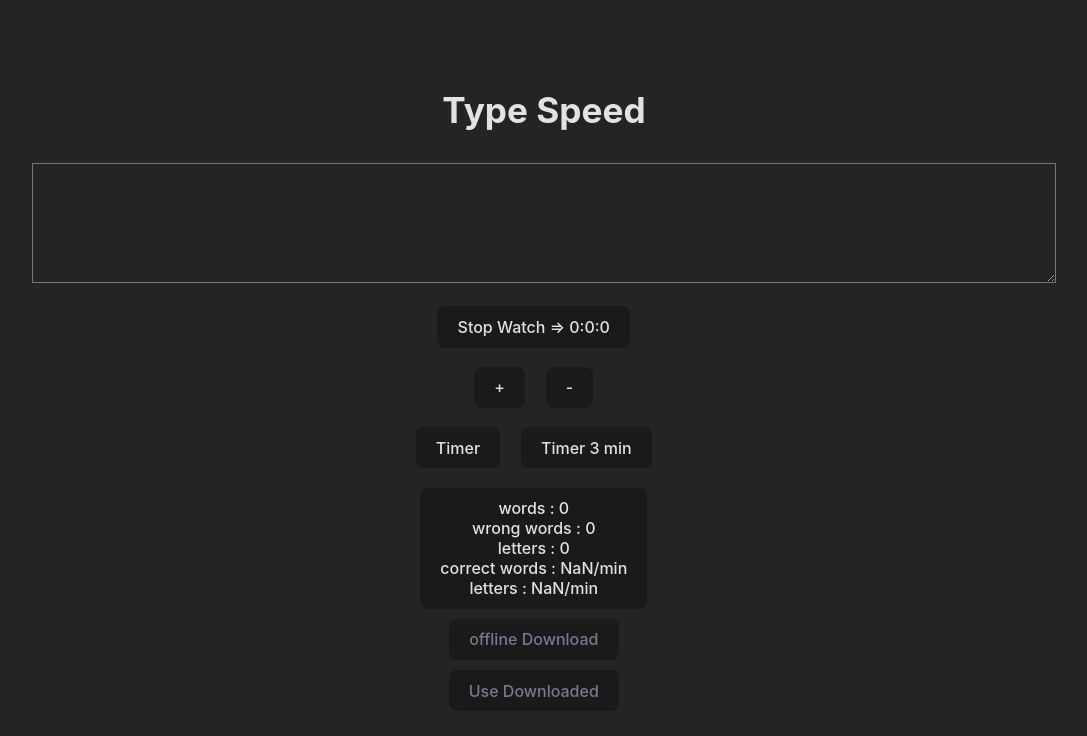
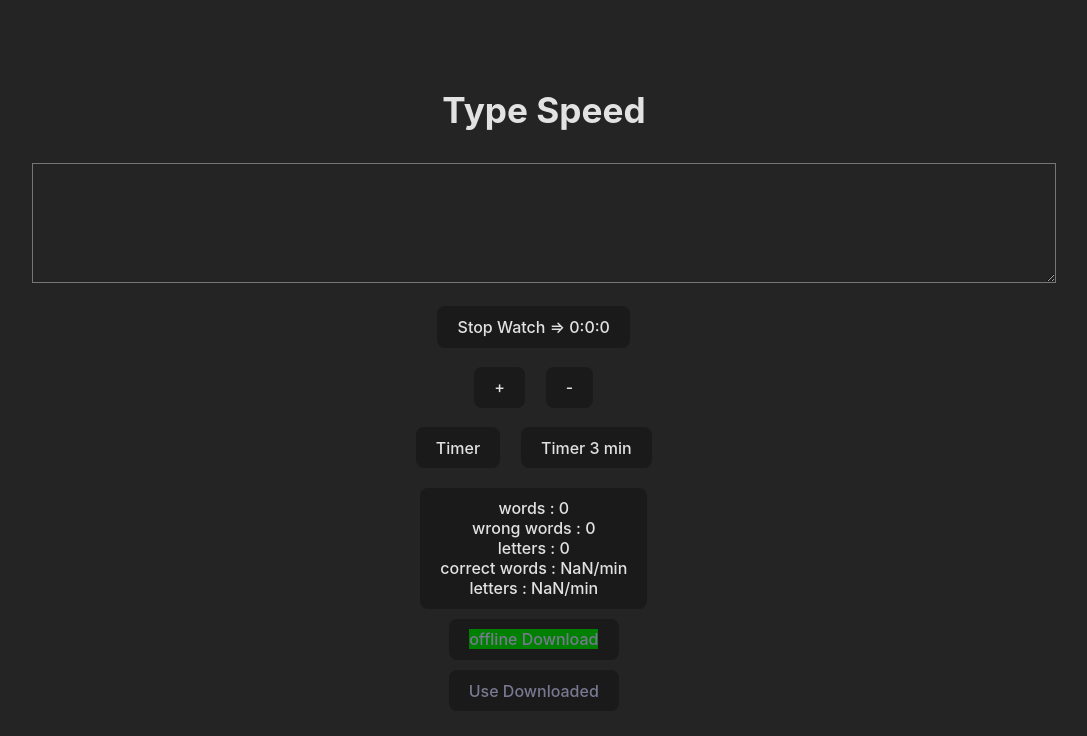
Before and after one commit to EmmanuelAkigbogun/love, a React (Vite) app in the folder love/: page / in a window 1280 px wide. Shown: the top 736 px of the page, without its empty margins (96-1183 px from the left). Built offline with nearby package versions, Linux system fonts and the light colour scheme; no server answers.

Commit message:
Update Files.jsx

```diff
--- a/love/src/Files.jsx
+++ b/love/src/Files.jsx
@@ -13,8 +13,8 @@ let stab=useRef(null)
         <>
         <section className="love">
             <button>
-                <a ClassName="red" style={{width:"100%"}}
-                    onClick={async()=>{
+                <a style={{background:"green"}}
+                    onClick={async(e)=>{
                         let num=Number(prompt("Input a number"))
                         storedList=""
                         for (let i=1;i<num+1;i++){
```
